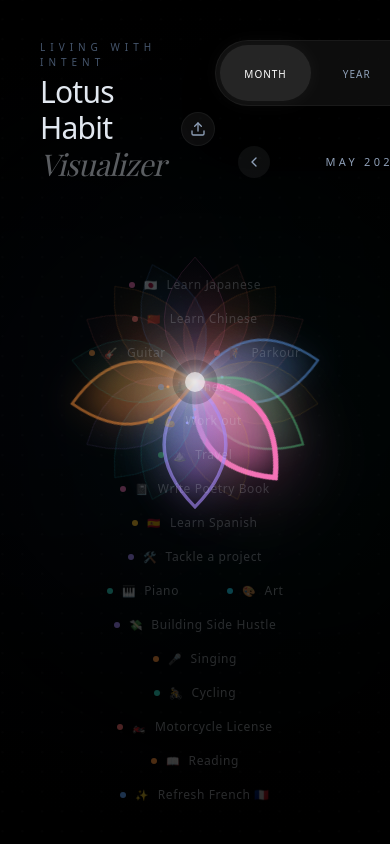
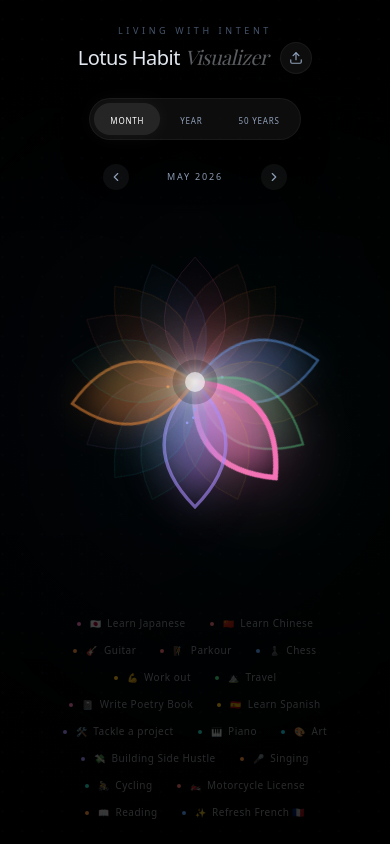
Before and after one commit to aspiforgreat/LotusAiStudioVersion, a React (Vite) app: page / in a window 390 px wide. Built offline with nearby package versions, Linux system fonts and the light colour scheme; a web font is replaced by a local one.

Commit message:
refactor: implement responsive layout for mobile optimization and update app metadata

```diff
--- a/index.html
+++ b/index.html
@@ -1,16 +1,12 @@
 <!doctype html>
 <html lang="en">
-
   <head>
     <meta charset="UTF-8" />
     <meta name="viewport" content="width=device-width, initial-scale=1.0" />
-  <title>Lotus Atomic Habit Visualizer</title>
-  <link rel="icon" type="image/png" href="/icons8-lotus-96.png" />
+    <title>My Google AI Studio App</title>
   </head>
-
   <body>
     <div id="root"></div>
     <script type="module" src="/src/main.tsx"></script>
   </body>
-
 </html>
--- a/src/App.tsx
+++ b/src/App.tsx
@@ -291,17 +291,17 @@ export default function App() {
         </svg>
       </div>
 
-      <header className="absolute top-0 left-0 w-full p-10 flex justify-between items-start z-20">
-        <div>
-          <h1 className="text-[10px] font-medium tracking-[0.5em] text-slate-600 uppercase">Living with Intent</h1>
-          <div className="text-3xl font-light tracking-tight mt-1 flex items-center gap-4">
+      <header className="absolute top-0 left-0 w-full p-6 md:p-10 flex flex-col md:flex-row justify-between items-center md:items-start z-20 gap-6 md:gap-0">
+        <div className="flex flex-col items-center md:items-start">
+          <h1 className="text-[9px] md:text-[10px] font-medium tracking-[0.4em] md:tracking-[0.5em] text-slate-600 uppercase">Living with Intent</h1>
+          <div className="text-xl md:text-3xl font-light tracking-tight mt-1 flex items-center gap-3 md:gap-4">
             <span>Lotus Habit <span className="italic font-serif opacity-40">Visualizer</span></span>
             <button
               onClick={() => fileInputRef.current?.click()}
               className="bg-white/5 hover:bg-white/10 p-2 rounded-full border border-white/5 transition-all group relative"
               title="Upload data.json"
             >
-              <Upload size={16} className="text-slate-400 group-hover:text-emerald-400" />
+              <Upload size={14} className="md:w-4 md:h-4 text-slate-400 group-hover:text-emerald-400" />
               <input
                 type="file"
                 ref={fileInputRef}
@@ -313,28 +313,28 @@ export default function App() {
           </div>
         </div>
 
-        <div className="flex flex-col items-end gap-10">
-          <div className="flex gap-2 bg-white/5 backdrop-blur-3xl p-1 rounded-full border border-white/5 shadow-2xl">
+        <div className="flex flex-col items-center md:items-end gap-6 md:gap-10">
+          <div className="flex gap-1 md:gap-2 bg-white/5 backdrop-blur-3xl p-1 rounded-full border border-white/5 shadow-2xl">
             <RangeButton active={range === 'month'} onClick={() => setRange('month')} label="Month" />
             <RangeButton active={range === 'year'} onClick={() => setRange('year')} label="Year" />
             <RangeButton active={range === 'fiftyYears'} onClick={() => setRange('fiftyYears')} label="50 Years" />
           </div>
 
           {range !== 'fiftyYears' && (
-            <div className="flex items-center gap-6 text-[11px] tracking-[0.3em] font-light text-slate-400 uppercase">
-              <button onClick={() => changeDate(-1)} className="hover:text-white transition-all p-2 bg-white/5 rounded-full"><ChevronLeft size={16}/></button>
+            <div className="flex items-center gap-4 md:gap-6 text-[9px] md:text-[11px] tracking-[0.2em] md:tracking-[0.3em] font-light text-slate-400 uppercase">
+              <button onClick={() => changeDate(-1)} className="hover:text-white transition-all p-1.5 md:p-2 bg-white/5 rounded-full"><ChevronLeft size={14} className="md:w-4 md:h-4"/></button>
               <AnimatePresence mode="wait">
                 <motion.span
                   key={currentLabel}
                   initial={{ opacity: 0, y: 5 }}
                   animate={{ opacity: 1, y: 0 }}
                   exit={{ opacity: 0, y: -5 }}
-                  className="min-w-[140px] text-center"
+                  className="min-w-[100px] md:min-w-[140px] text-center"
                 >
                   {currentLabel}
                 </motion.span>
               </AnimatePresence>
-              <button onClick={() => changeDate(1)} className="hover:text-white transition-all p-2 bg-white/5 rounded-full"><ChevronRight size={16}/></button>
+              <button onClick={() => changeDate(1)} className="hover:text-white transition-all p-1.5 md:p-2 bg-white/5 rounded-full"><ChevronRight size={14} className="md:w-4 md:h-4"/></button>
             </div>
           )}
         </div>
@@ -527,8 +527,8 @@ export default function App() {
         </g>
       </svg>
 
-      <footer className="absolute bottom-0 left-0 w-full p-10 flex justify-center items-center z-20 text-slate-200">
-        <div className="flex flex-wrap justify-center gap-x-12 gap-y-4 max-w-4xl px-12">
+      <footer className="absolute bottom-0 left-0 w-full p-6 md:p-10 flex justify-center items-center z-20 text-slate-200">
+        <div className="flex flex-wrap justify-center gap-x-6 md:gap-x-12 gap-y-3 max-w-4xl px-6 md:px-12">
           {habits.map(h => (
             <div
               key={h.id}
@@ -537,10 +537,10 @@ export default function App() {
               onMouseLeave={() => setHoveredHabit(null)}
             >
               <div
-                className="w-1.5 h-1.5 rounded-full transition-transform duration-300 group-hover:scale-125"
+                className="w-1 h-1 md:w-1.5 md:h-1.5 rounded-full transition-transform duration-300 group-hover:scale-125"
                 style={{ backgroundColor: h.color, boxShadow: hoveredHabit === h.id ? `0 0 12px ${h.color}` : 'none' }}
               ></div>
-              <span className="text-[12px] flex items-center gap-2 whitespace-nowrap text-slate-200 font-light tracking-[0.05em]">
+              <span className="text-[10px] md:text-[12px] flex items-center gap-1.5 md:gap-2 whitespace-nowrap text-slate-200 font-light tracking-[0.05em]">
                 <span className="opacity-80 scale-90">{h.emoji}</span>
                 <span className="opacity-60 group-hover:opacity-100 transition-opacity">{h.name}</span>
               </span>
@@ -556,11 +556,11 @@ function RangeButton({ active, onClick, label }: { active: boolean; onClick: ()
   return (
     <button
       onClick={onClick}
-      className={`px-6 py-2 rounded-full text-sm font-medium tracking-wide transition-all duration-300 ${
+      className={`px-4 md:px-6 py-1.5 md:py-2 rounded-full text-sm font-medium tracking-wide transition-all duration-300 ${
         active ? 'bg-white/10 text-white shadow-[0_0_20px_rgba(255,255,255,0.05)]' : 'text-slate-400 hover:text-white'
       }`}
     >
-      <span className="uppercase text-[10px] tracking-widest">{label}</span>
+      <span className="uppercase text-[8px] md:text-[10px] tracking-widest">{label}</span>
     </button>
   );
 }
```
Also changed, not shown: 1 other file (tests, documents, lock files or other folders). Lines whose indentation alone changed are shown as unchanged.
